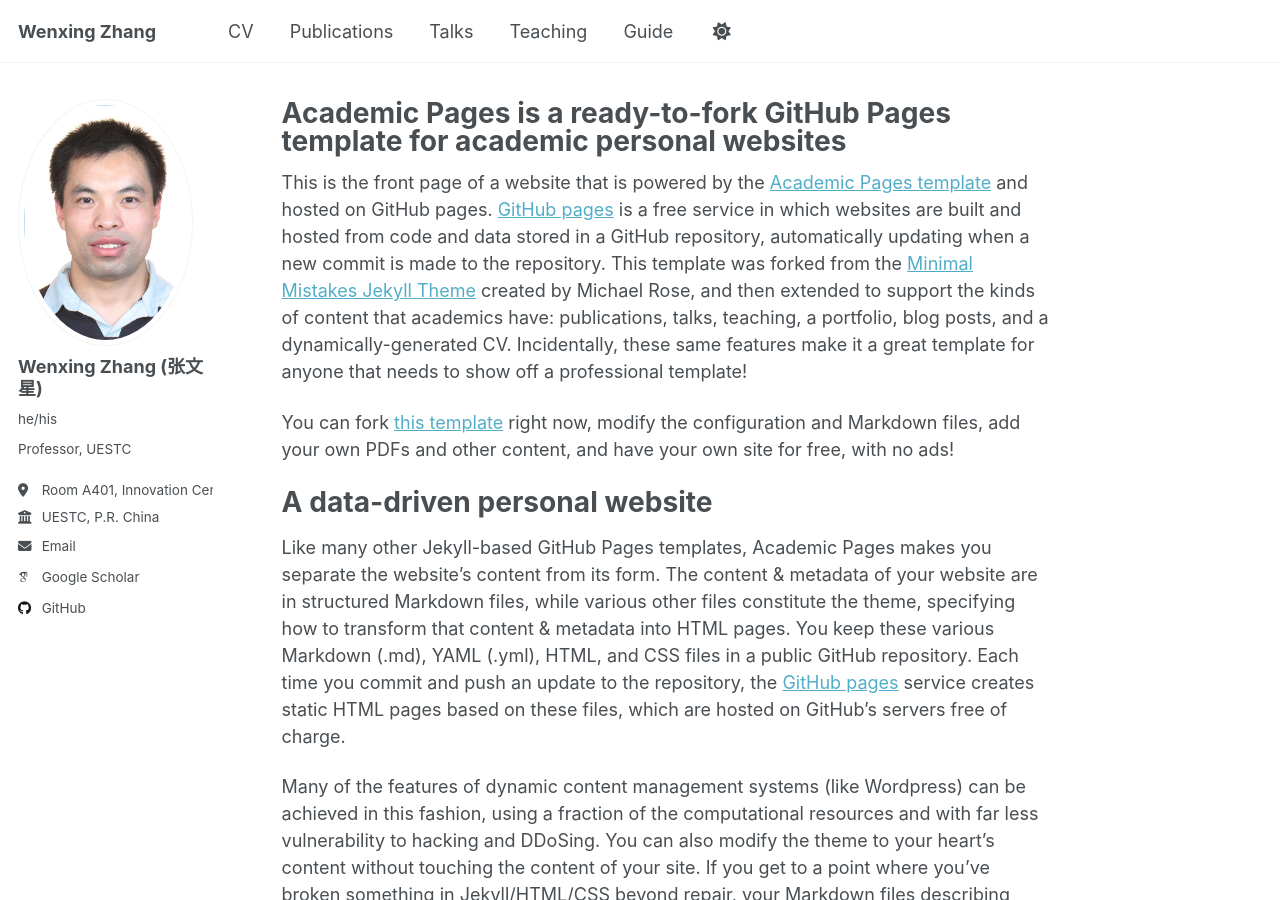
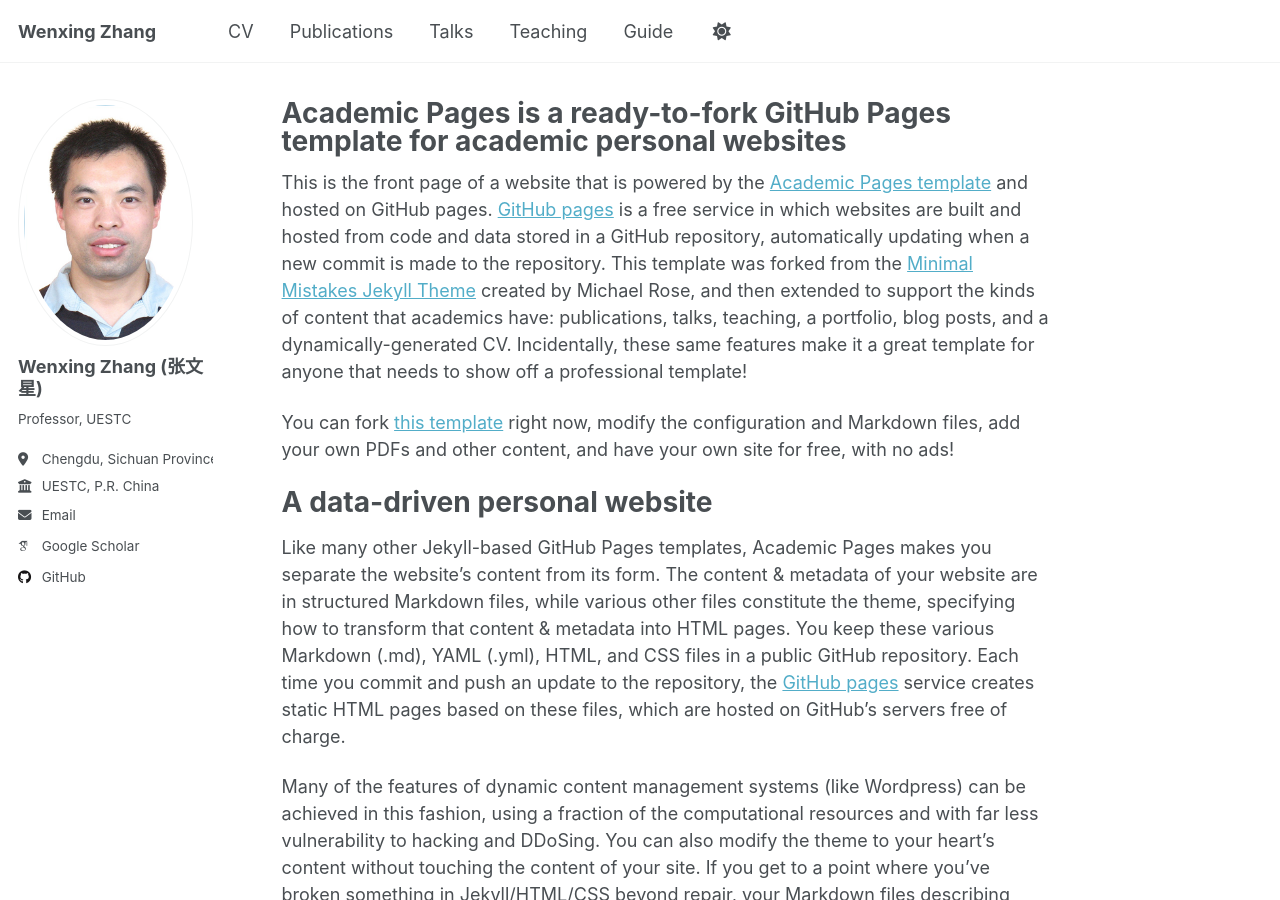
Before and after one commit to WenxingZhang/WenxingZhang.github.io, a Jekyll site: the page built from _pages/about.md, in a window 1280 px wide and 900 px high. Built offline with Jekyll 4.4.1, drawn with Linux system fonts in a browser that asks for light colours; some web fonts are replaced; a script that is not in the unit is left out.

Commit message:
Update _config.yml

```diff
--- a/_config.yml
+++ b/_config.yml
@@ -24,9 +24,9 @@ author:
   # Biographic information
   avatar           : "profile.png"
   name             : "Wenxing Zhang (张文星)"
-  pronouns         : "he/his"
+  pronouns         : #"he/his"
   bio              : "Professor, UESTC"
-  location         : "Room A401, Innovation Center, Qingshui Campus"
+  location         : "Chengdu, Sichuan Province"
   employer         : "UESTC, P.R. China"
   uri              : # URL
   email            : "zhangwxATuestc.edu.cn"
```
